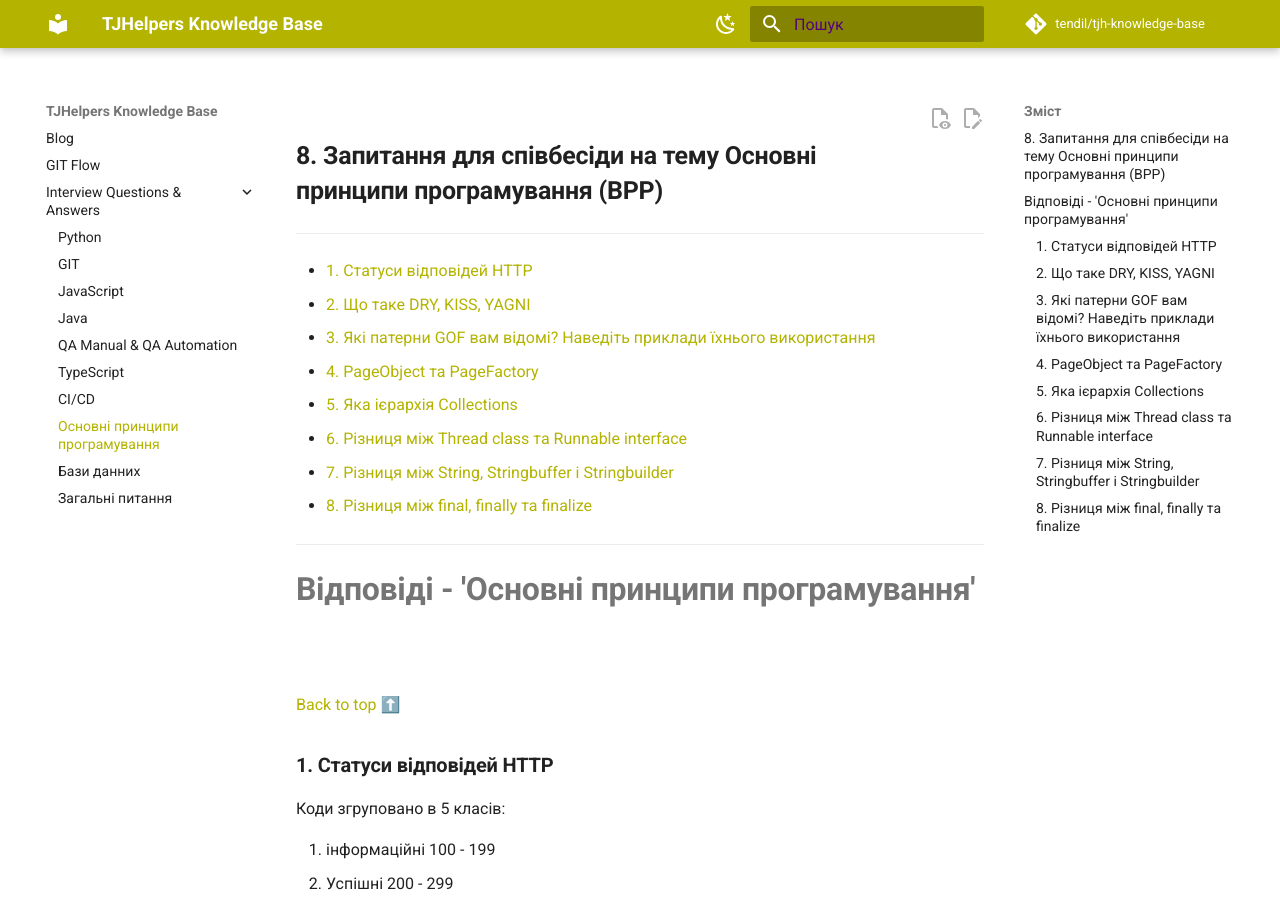
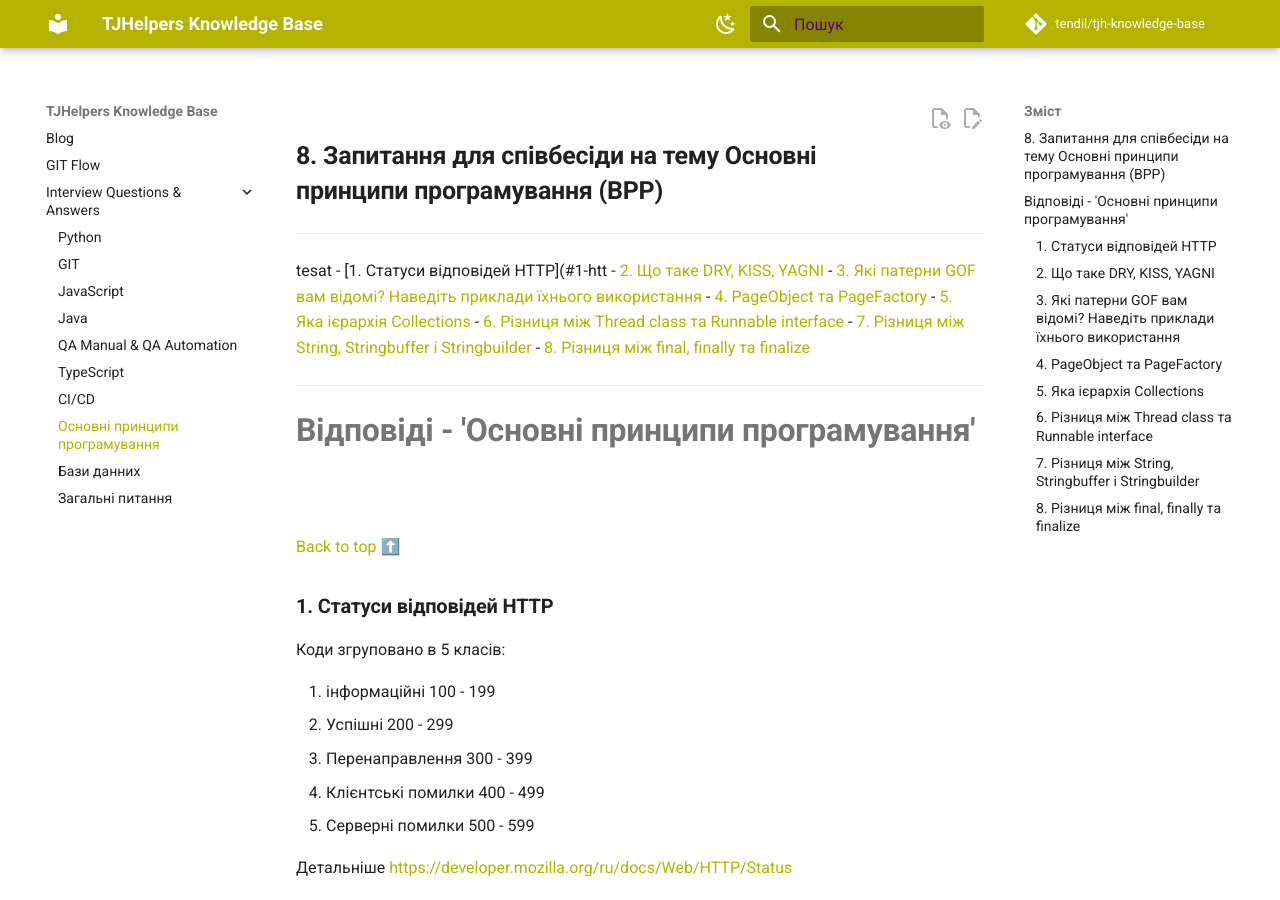
Before and after one commit to tendil/tjh-knowledge-base, an MkDocs documentation site: the page built from docs/interview_questions/basic_principle_of_programming.md, in a window 1280 px wide and 900 px high. Built offline with MkDocs 1.6.1 and Material for MkDocs 9.7.7, drawn with Linux system fonts in a browser that asks for light colours; comment, search, counter and statistics services are not loaded.

Commit message:
Update basic_principle_of_programming.md

```diff
--- a/docs/interview_questions/basic_principle_of_programming.md
+++ b/docs/interview_questions/basic_principle_of_programming.md
@@ -2,7 +2,10 @@
 
 ---
 
-- [1. Статуси відповідей HTTP](#1-http)
+
+
+ tesat
+- [1. Статуси відповідей HTTP](#1-htt
 - [2. Що таке DRY, KISS, YAGNI](#2-DRY-KISS-YAGNI)
 - [3. Які патерни GOF вам відомі? Наведіть приклади їхнього використання](#3-gof)
 - [4. PageObject та PageFactory](#4-pageobject-pageFactory)
```
